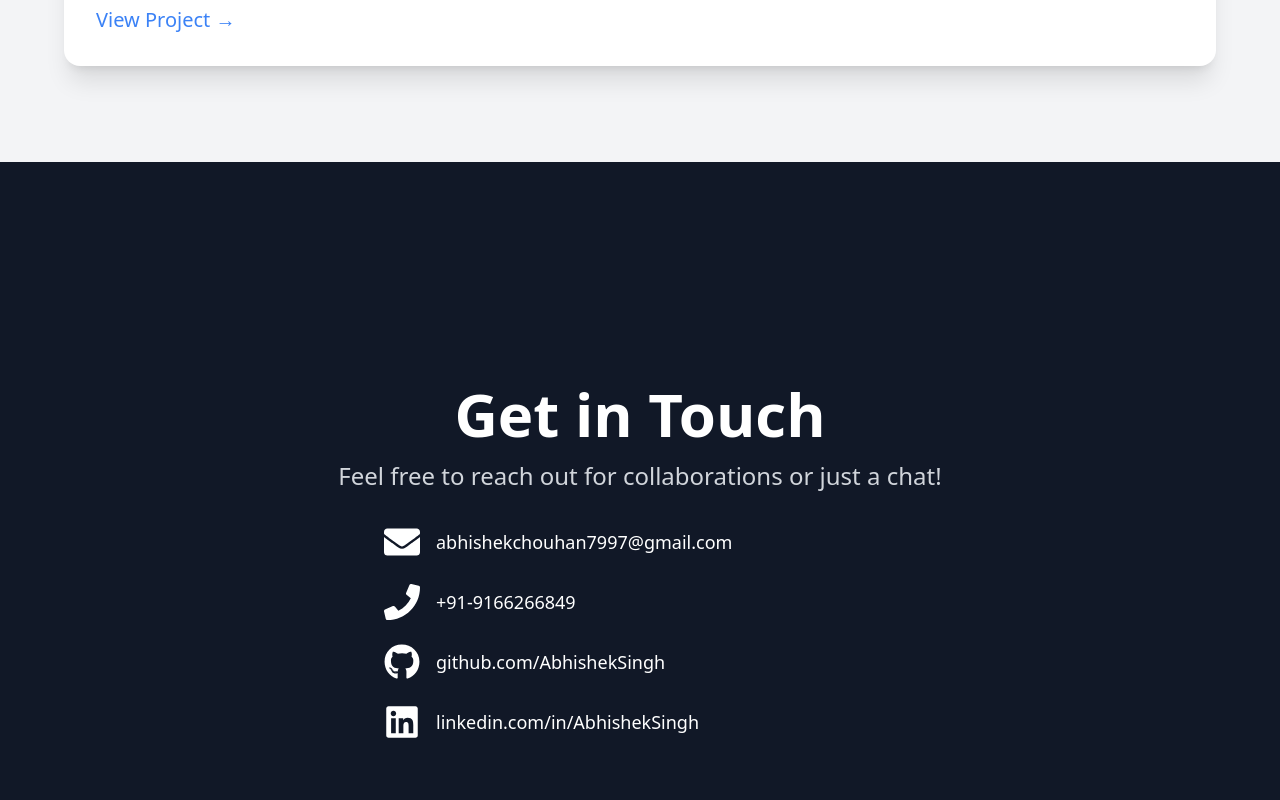
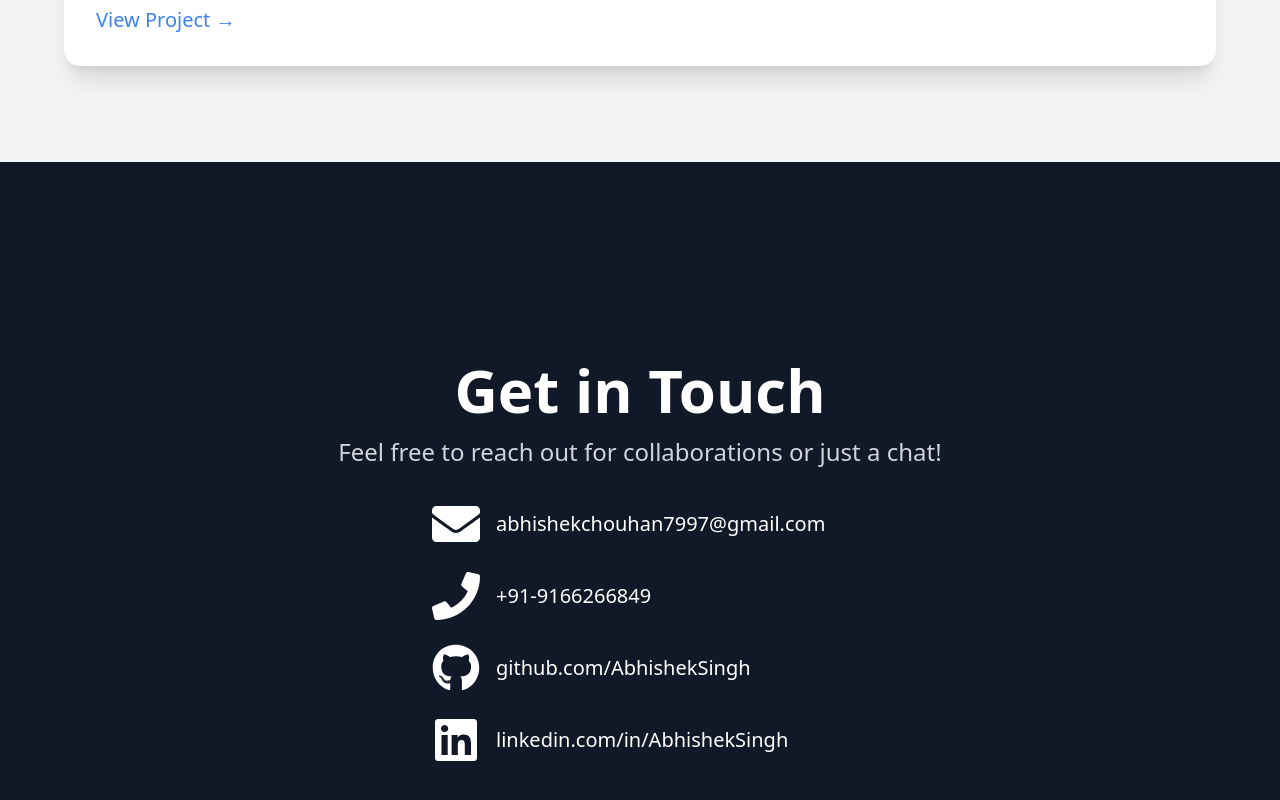
Before and after one commit to abhisheksingh7997/my_portfolio, a React (Vite) app: page / in a window 1280 px wide. Shown: the part 3014-3814 px from the top of the page. Built offline with nearby package versions, Linux system fonts and the light colour scheme.

Commit message:
Update Contact.jsx

```diff
--- a/src/components/Contact.jsx
+++ b/src/components/Contact.jsx
@@ -4,45 +4,44 @@ const Contact = () => {
   return (
     <section id="contact" className="min-h-screen py-16 bg-gray-900 text-white flex flex-col justify-center items-center">
 
-      <div className="text-center mb-8">
-        <h2 className="text-6xl font-bold mb-4">Get in Touch</h2>
-        <p className="text-2xl text-gray-300 w-auto">
-
+      <div className="text-center mb-8 px-4">
+        <h2 className="text-4xl sm:text-5xl md:text-6xl font-bold mb-4">Get in Touch</h2>
+        <p className="text-xl sm:text-2xl text-gray-300 max-w-2xl mx-auto">
           Feel free to reach out for collaborations or just a chat!
         </p>
       </div>
 
       {/* Contact Details (Left Aligned) */}
-      <div className="flex flex-col space-y-6 text-xl w-full max-w-lg text-left">
+      <div className="flex flex-col space-y-6 text-xl w-full max-w-lg text-left px-4 sm:px-8 md:px-12">
 
         {/* Email */}
         <a href="mailto:abhishekchouhan7997@gmail.com"
            className="flex items-center space-x-4 hover:text-blue-400 transition duration-300">
-          <FaEnvelope className="text-4xl" />
-          <span className="text-lg">abhishekchouhan7997@gmail.com</span>
+          <FaEnvelope className="text-4xl sm:text-5xl" />
+          <span className="text-lg sm:text-xl">abhishekchouhan7997@gmail.com</span>
         </a>
 
         {/* Phone */}
         <a href="tel:+919166266849"
            className="flex items-center space-x-4 hover:text-blue-400 transition duration-300">
-          <FaPhone className="text-4xl" />
-          <span className="text-lg">+91-9166266849</span>
+          <FaPhone className="text-4xl sm:text-5xl" />
+          <span className="text-lg sm:text-xl">+91-9166266849</span>
         </a>
 
         {/* GitHub */}
         <a href="https://github.com/abhisheksingh7997"
            target="_blank" rel="noopener noreferrer"
            className="flex items-center space-x-4 hover:text-blue-400 transition duration-300">
-          <FaGithub className="text-4xl" />
-          <span className="text-lg">github.com/AbhishekSingh</span>
+          <FaGithub className="text-4xl sm:text-5xl" />
+          <span className="text-lg sm:text-xl">github.com/AbhishekSingh</span>
         </a>
 
         {/* LinkedIn */}
         <a href="https://www.linkedin.com/in/abhi9779/"
            target="_blank" rel="noopener noreferrer"
            className="flex items-center space-x-4 hover:text-blue-400 transition duration-300">
-          <FaLinkedin className="text-4xl" />
-          <span className="text-lg">linkedin.com/in/AbhishekSingh</span>
+          <FaLinkedin className="text-4xl sm:text-5xl" />
+          <span className="text-lg sm:text-xl">linkedin.com/in/AbhishekSingh</span>
         </a>
 
       </div>
```
